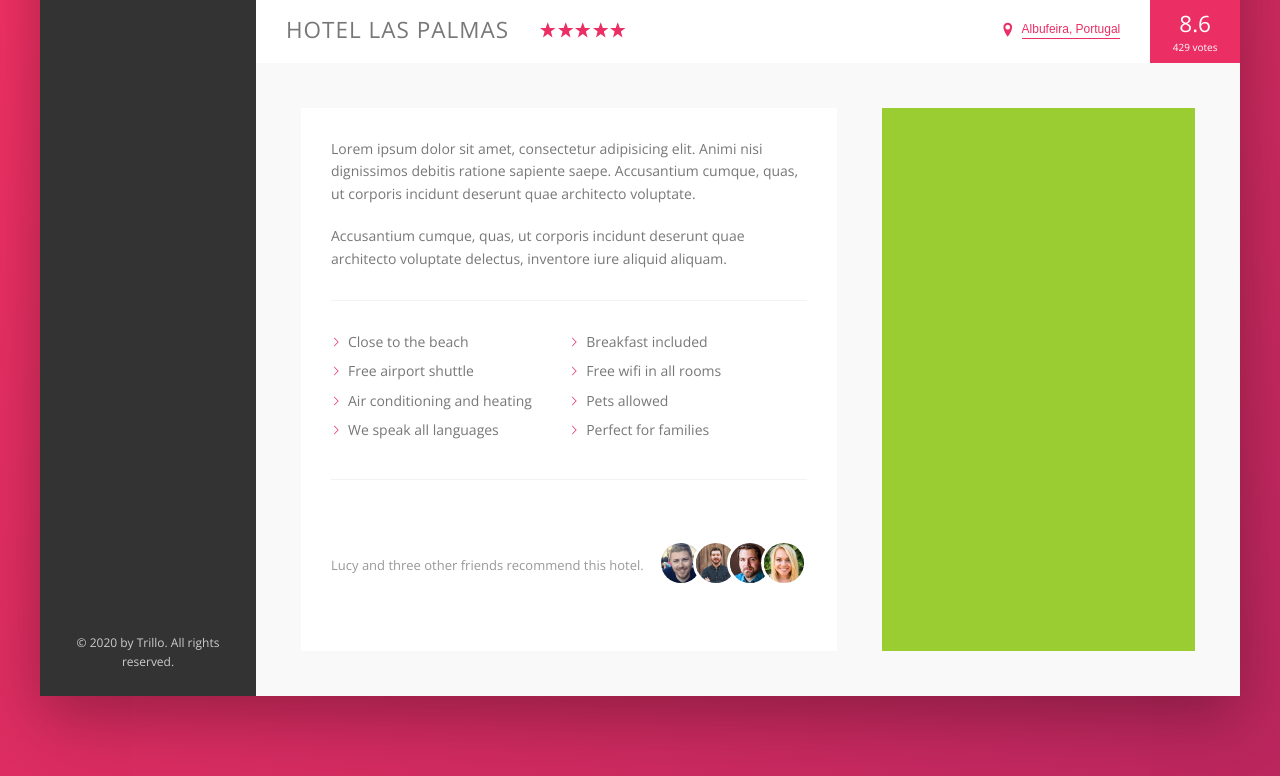
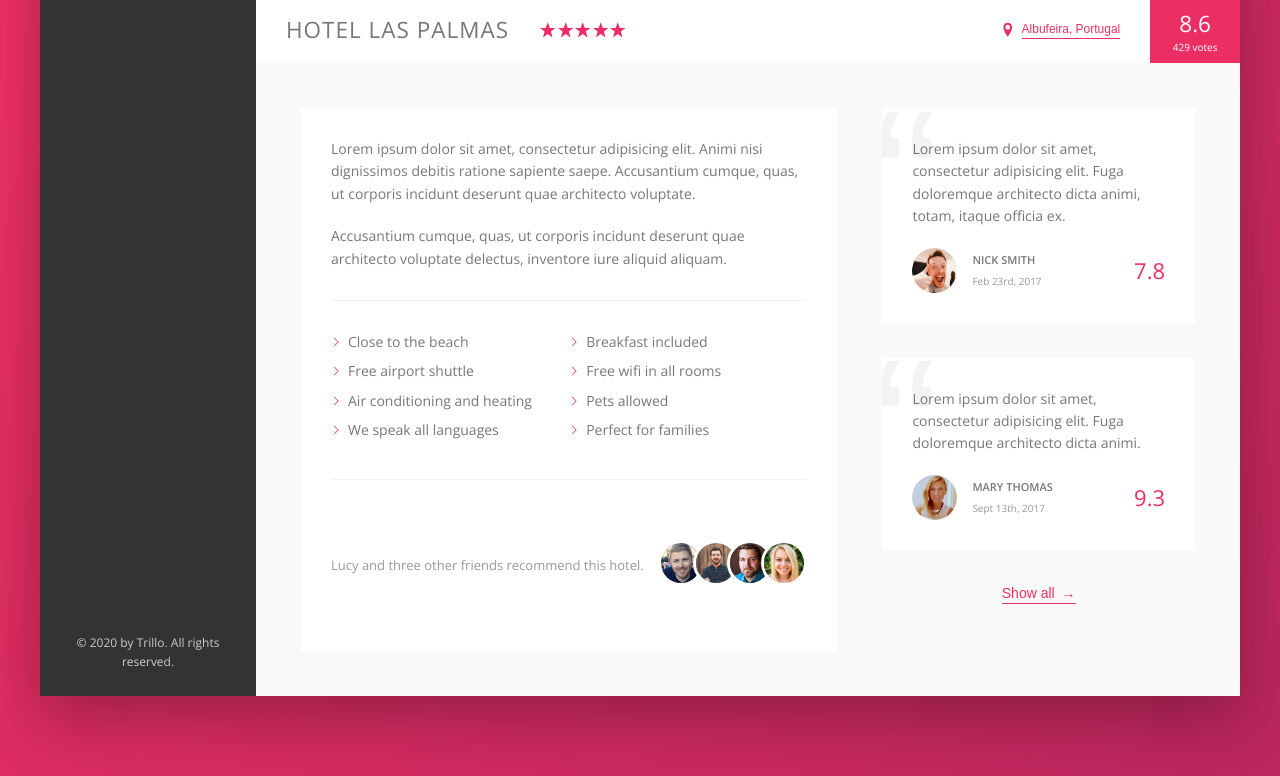
Before and after one commit to fstal/Trillo, a website: page index.html in a window 1280 px wide. Shown: the part 538-1314 px from the top of the page. Drawn offline with nearby package versions, Linux system fonts and the light colour scheme.

Commit message:
Added and styled reviews

```diff
--- a/index.html
+++ b/index.html
@@ -209,7 +209,45 @@
               </div>
             </div>
 
-            <div class="user-reviews"></div>
+            <div class="user-reviews">
+              <figure class="review">
+                <blockquote class="review__text">
+                  Lorem ipsum dolor sit amet, consectetur adipisicing elit. Fuga
+                  doloremque architecto dicta animi, totam, itaque officia ex.
+                </blockquote>
+                <figcaption class="review__user">
+                  <img
+                    src="img/user-1.jpg"
+                    alt="User 1"
+                    class="review__photo"
+                  />
+                  <div class="review__user-box">
+                    <p class="review__user-name">Nick Smith</p>
+                    <p class="review__user-date">Feb 23rd, 2017</p>
+                  </div>
+                  <div class="review__rating">7.8</div>
+                </figcaption>
+              </figure>
+              <figure class="review">
+                <blockquote class="review__text">
+                  Lorem ipsum dolor sit amet, consectetur adipisicing elit. Fuga
+                  doloremque architecto dicta animi.
+                </blockquote>
+                <figcaption class="review__user">
+                  <img
+                    src="img/user-2.jpg"
+                    alt="User 1"
+                    class="review__photo"
+                  />
+                  <div class="review__user-box">
+                    <p class="review__user-name">Mary Thomas</p>
+                    <p class="review__user-date">Sept 13th, 2017</p>
+                  </div>
+                  <div class="review__rating">9.3</div>
+                </figcaption>
+              </figure>
+              <button class="btn-inline">Show all <span>&rarr;</span></button>
+            </div>
           </div>
         </main>
       </div>
--- a/sass/_components.scss
+++ b/sass/_components.scss
@@ -282,10 +282,20 @@
   cursor: pointer;
   transition: all 0.2s;
 
+  & span {
+    margin-left: 3px;
+    transition: margin-left 0.2s;
+  }
+
   &:hover {
     color: var(--color-grey-dark-1);
+
+    span {
+      margin-left: 8px;
+    }
   }
-  &:focus {
+
+  &:hover &:focus {
     outline: none;
     animation: pulsate 1s infinite;
   }
@@ -378,7 +388,67 @@
       margin-right: -1.5rem;
     }
   }
+}
 
-  &__photo::after {
+///////////////////////////////////////
+// REVIEWS
+
+.review {
+  background-color: #fff;
+  margin-bottom: 3.5rem;
+  padding: 3rem;
+  box-shadow: var(--shadow-light);
+  position: relative;
+  overflow: hidden;
+  width: 100%;
+
+  &__text {
+    margin-bottom: 2rem;
+    z-index: 10;
+    position: relative;
+  }
+
+  &__user {
+    display: flex;
+    align-items: center;
+  }
+
+  &__photo {
+    height: 4.5rem;
+    width: 4.5rem;
+    border-radius: 50%;
+    margin-right: 1.5rem;
+  }
+
+  &__user-box {
+    margin-right: auto;
+  }
+  &__user-name {
+    font-size: 1.1rem;
+    font-weight: 600;
+    text-transform: uppercase;
+    margin-bottom: 0.4rem;
+  }
+  &__user-date {
+    font-size: 1rem;
+    color: var(--color-grey-dark-3);
+  }
+
+  &__rating {
+    font-size: 2.2rem;
+    font-weight: 300;
+    color: var(--color-primary);
+  }
+
+  &::before {
+    content: "\201C";
+    position: absolute;
+    top: -2.75rem;
+    left: -1rem;
+    font-size: 20rem;
+    color: var(--color-grey-light-2);
+    font-family: sans-serif;
+    line-height: 1;
+    z-index: 1;
   }
 }
--- a/sass/_layout.scss
+++ b/sass/_layout.scss
@@ -37,15 +37,13 @@
 
 .detail {
   display: flex;
+  font-size: 1.4rem;
   background-color: var(--color-grey-light-1);
-  //height: 50rem;
   padding: 4.5rem;
   border-bottom: var(line);
 }
 
 .description {
-  font-size: 1.4rem;
-  background-color: orangered;
   flex: 0 0 60%;
   margin-right: 4.5rem;
   background-color: #fff;
@@ -54,6 +52,8 @@
 }
 
 .user-reviews {
-  background-color: yellowgreen;
+  display: flex;
+  flex-direction: column;
+  align-items: center;
   flex: 1;
 }
```
Also changed, not shown: css/style.css.
